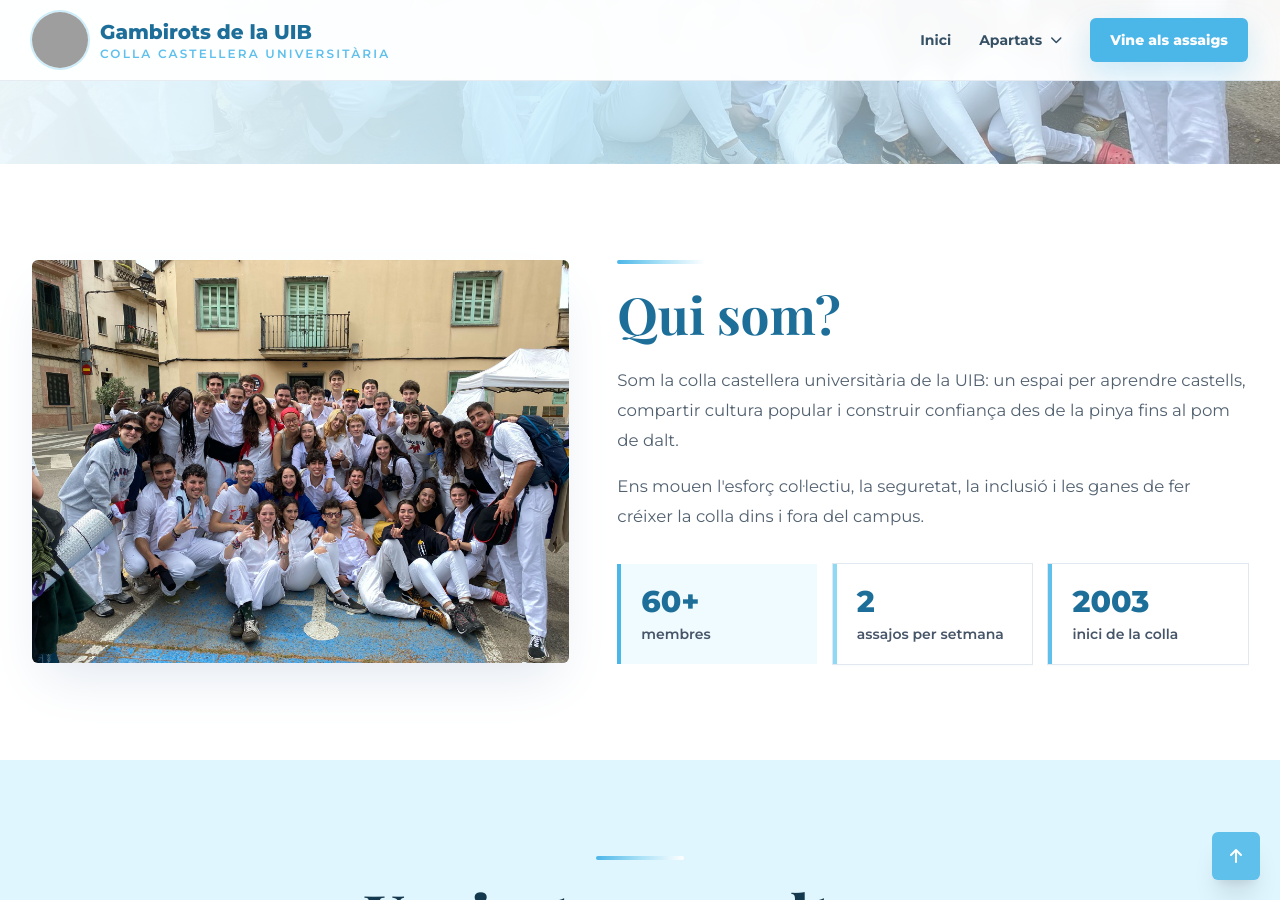
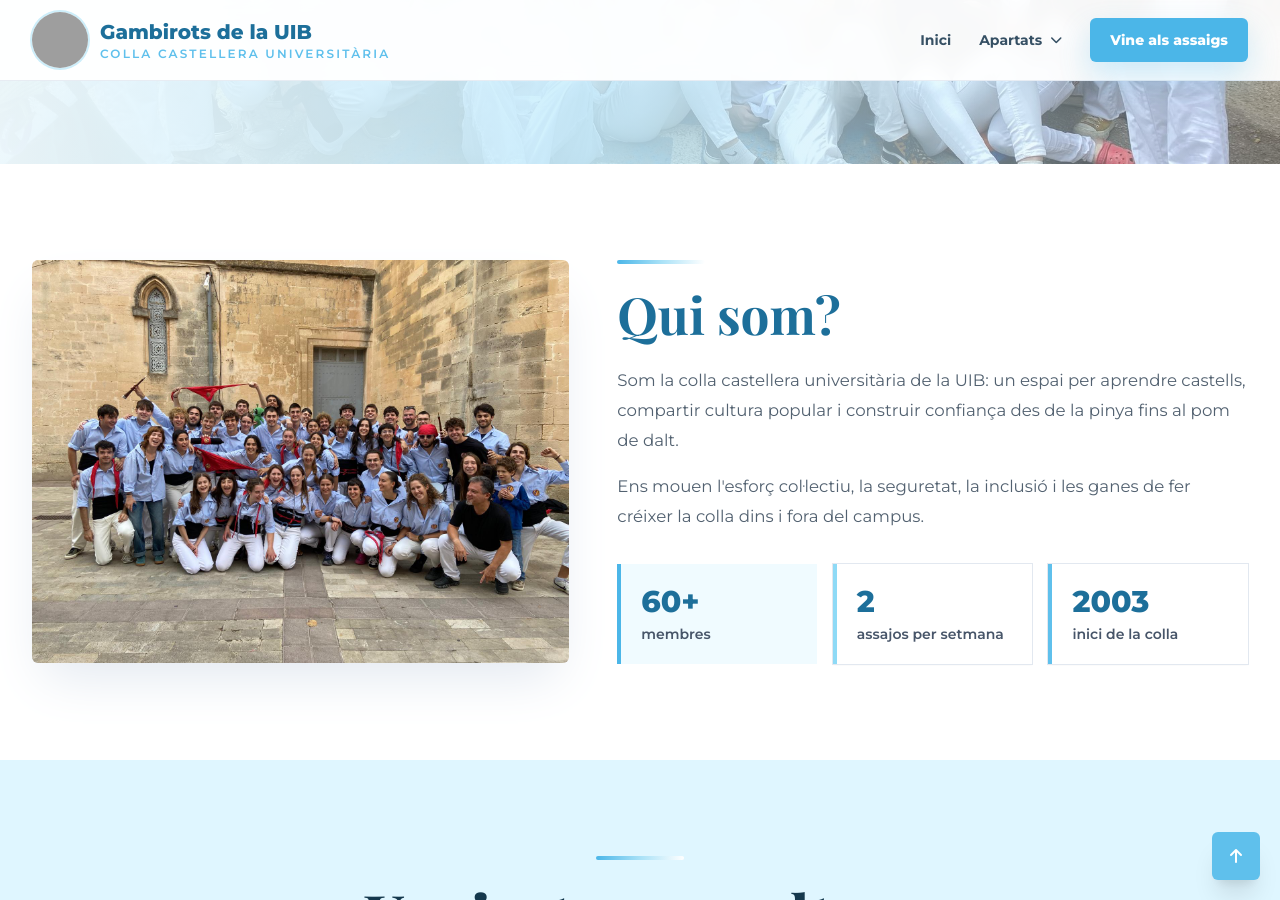
Before and after one commit to gambirotsuib/gambirotsuib.github.io, a Jekyll site: the page built from index.html, in a window 1280 px wide and 900 px high, scrolled down 619 px. Built offline with Jekyll 4.4.1, drawn with Linux system fonts in a browser that asks for light colours; nearby versions of some CDN libraries; grey boxes are pictures that could not be loaded.

Commit message:
Actualitza imatge principal i canvis de disseny

```diff
--- a/_includes/about.html
+++ b/_includes/about.html
@@ -2,7 +2,7 @@
     <div class="mx-auto max-w-7xl px-4 sm:px-6 lg:px-8">
         <div class="grid items-center gap-12 lg:grid-cols-[0.92fr_1.08fr]">
             <div class="overflow-hidden rounded-md shadow-2xl shadow-slate-200">
-                <img src="/images/fotoGrupStaMaria.jpg" alt="Colla castellera Gambirots a Santa Maria" class="h-full min-h-[360px] w-full object-cover" onerror="handleImageError(this)">
+                <img src="/images/manacor26.jpg" alt="Foto de grup dels Gambirots a Manacor" class="h-full min-h-[360px] w-full object-cover" onerror="handleImageError(this)">
             </div>
             <div>
                 <div class="catalan-line mb-6"></div>
--- a/_layouts/post.html
+++ b/_layouts/post.html
@@ -14,7 +14,7 @@ layout: default
             <span>{{ page.author | default: "Gambirots" }}</span>
         </div>
         <h3 class="text-2xl font-bold text-[#1d6f9a]">{{ page.title | default: "Entrada" }}</h3>
-        <div class="mt-3 pt-0 leading-7 text-slate-600">
+        <div class="mt-3 pt-0 leading-6 space-y-2 text-slate-600">
             {{ content }}
         </div>
     </div>
```
Also changed, not shown: images/manacor26.jpg (added).
